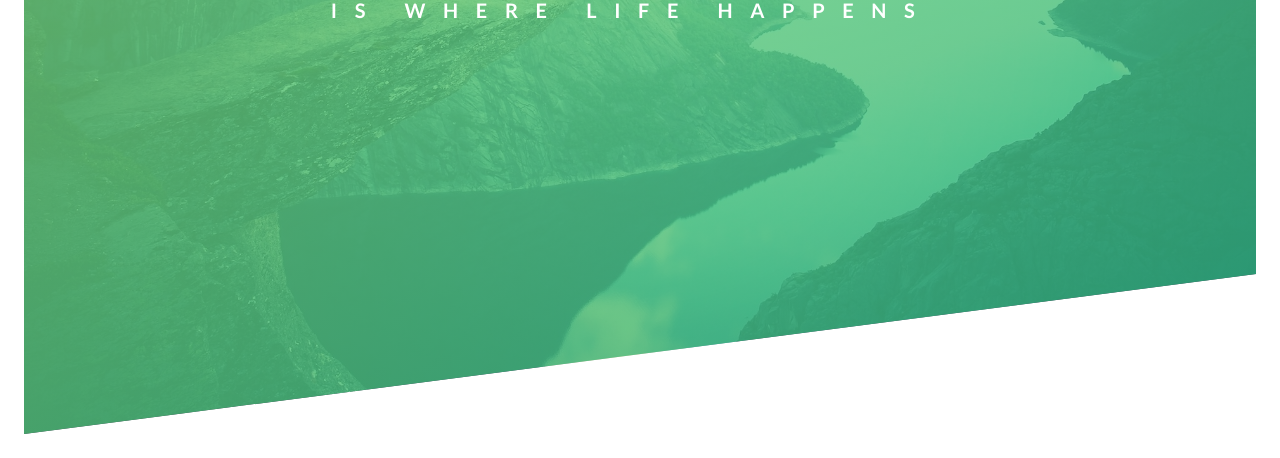
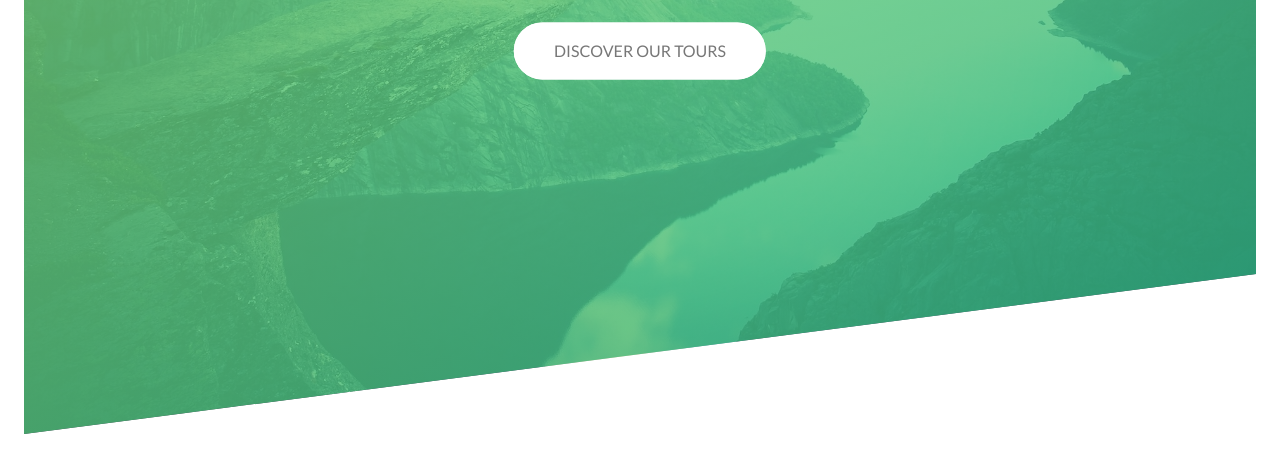
Before and after one commit to IamManchanda/advanced-css-scss, a plain HTML site: page natours-project/index.html in a window 1280 px wide. Shown: the part 350-808 px from the top of the page. Drawn offline with Linux system fonts and the light colour scheme.

Commit message:
Feat: Working pass on button animation!

```diff
--- a/natours-project/css/keyframes.css
+++ b/natours-project/css/keyframes.css
@@ -33,3 +33,15 @@
     transform: translateX(0);
   }
 }
+
+@keyframes moveInBottomButton {
+  0% {
+    opacity: 0;
+    transform: translateY(30px);
+  }
+
+  100% {
+    opacity: 1;
+    transform: translateY(0);
+  }
+}
--- a/natours-project/css/style.css
+++ b/natours-project/css/style.css
@@ -44,6 +44,7 @@ body {
   color: #fff;
   text-transform: uppercase;
   backface-visibility: hidden;
+  margin-bottom: 48px;
 }
 
 .text-box {
@@ -51,6 +52,7 @@ body {
   top: 37.5%;
   left: 50%;
   transform: translate(-50%, -50%);
+  text-align: center;
 }
 
 .heading-primary-main,
@@ -71,3 +73,57 @@ body {
   letter-spacing: 17.625px;
   animation: moveInRightSubText 3s ease-in;
 }
+
+.button,
+.button:link,
+.button:visited {
+  text-transform: uppercase;
+  text-decoration: none;
+  padding: 15px 40px;
+  display: inline-block;
+  border-radius: 5000px;
+  transition: all .2s;
+  position: relative;
+}
+
+.button:hover {
+  transform: translateY(-3px);
+  box-shadow: 0 10px 20px rgba(0, 0, 0, 0.2);
+}
+
+.button:active {
+  transform: translateY(-1px);
+  box-shadow: 0 5px 10px rgba(0, 0, 0, 0.2);
+}
+
+.button::after {
+  content: "";
+  display: inline-block;
+  height: 100%;
+  width: 100%;
+  border-radius: 100px;
+  position: absolute;
+  top: 0;
+  left: 0;
+  z-index: -1;
+  transition: all .4s;
+}
+
+.button:hover::after {
+  transform: scaleX(1.4) scaleY(1.6);
+  opacity: 0;
+}
+
+.button-white {
+  background-color: #fff;
+  color: #777;
+}
+
+.button-white::after {
+  background-color: #fff;
+}
+
+.button-animated {
+  animation: moveInBottomButton 0.5s ease-in-out 2.5s;
+  animation-fill-mode: backwards;
+}
--- a/natours-project/index.html
+++ b/natours-project/index.html
@@ -20,6 +20,7 @@
           <span class="heading-primary-main">Outdoors</span>
           <span class="heading-primary-sub">is where life happens</span>
         </h1>
+        <a href="#" class="button button-white button-animated">Discover our tours</a>
       </div>
     </header>
   </body>
```
